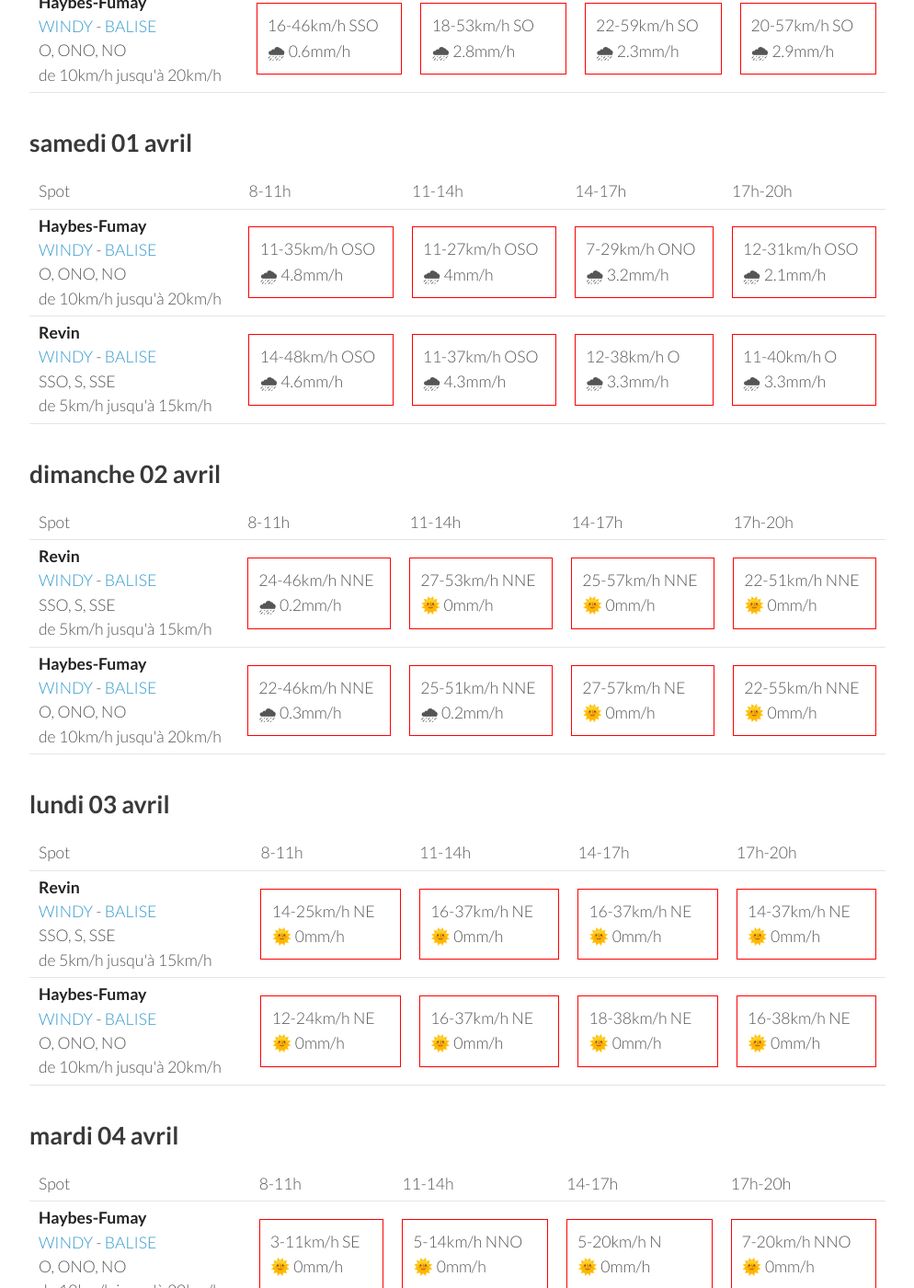
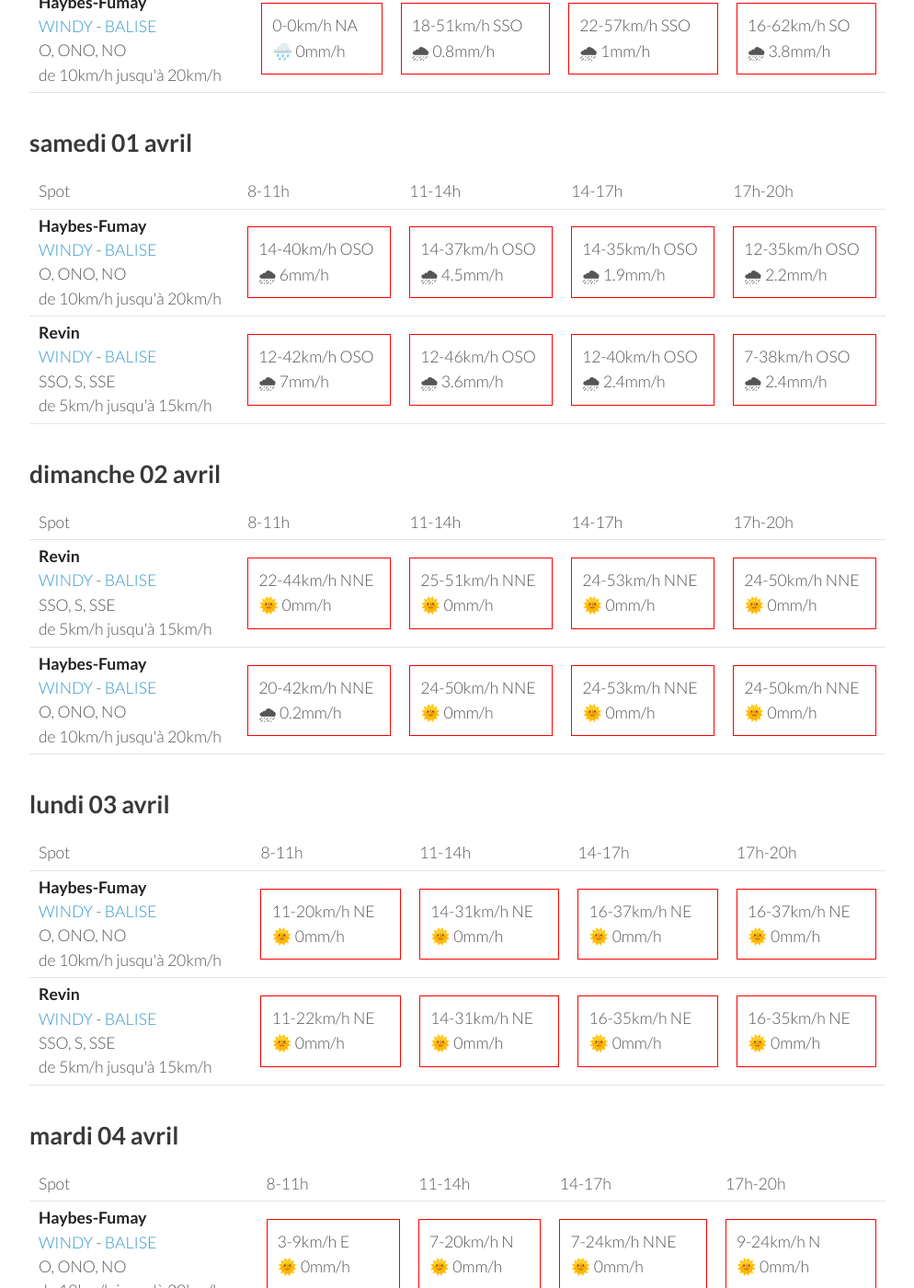
Before and after one commit to parapente-dans-le-nord/parapente-dans-le-nord.github.io, a Jekyll site: the page built from ardennes.markdown, in a window 1280 px wide and 1400 px high, scrolled down 499 px. Shown: the whole window at 92% size, without its empty margins (26-1020 px from the left). Built offline with Jekyll 4.4.1, drawn with Linux system fonts in a browser that asks for light colours; some of the changed text lies outside the part shown.

Commit message:
update index.markdown

```diff
--- a/ardennes.markdown
+++ b/ardennes.markdown
@@ -24,21 +24,19 @@ page mise à jour le vendredi 31 mars 06:10
 <tr>
         <td><strong>Revin</strong><br><a href="https://windy.com/49.948/4.625?49.543,4.625,8">WINDY</a> - <span class=""><a href="http://www.balisemeteo.com/balise.php?idBalise=5019">BALISE</a> </span><br> <span class="vent-favorable">SSO, S, SSE</span><br><span class="force-vent">de 5km/h jusqu'à 15km/h</span> </td>
 
-            <td><div class="not-flyable"><p>12-37km/h SSO</p><p>🌧 0.5mm/h</p></div></td>
-            <td><div class="not-flyable"><p>16-53km/h SSO</p><p>🌧 1.7mm/h</p></div></td>
-            <td><div class="not-flyable"><p>22-59km/h SO</p><p>🌧 2.5mm/h</p></div></td>
-            <td><div class="not-flyable"><p>18-62km/h SO</p><p>🌧 2.9mm/h</p></div></td>
-
+            <td><div class="not-flyable"><p>0-0km/h NA</p><p>🌧️ 0mm/h</p></div></td>
+            <td><div class="not-flyable"><p>16-46km/h SSO</p><p>🌧 1.3mm/h</p></div></td>
+            <td><div class="not-flyable"><p>20-55km/h SSO</p><p>🌧 1.1mm/h</p></div></td>
+            <td><div class="not-flyable"><p>20-66km/h SO</p><p>🌧 4.3mm/h</p></div></td>
 
     </tr>
 <tr>
         <td><strong>Haybes-Fumay</strong><br><a href="https://windy.com/49.998/4.715?49.913,4.738,10">WINDY</a> - <span class=""><a href="http://www.balisemeteo.com/balise.php?idBalise=104">BALISE</a> </span><br> <span class="vent-favorable">O, ONO, NO</span><br><span class="force-vent">de 10km/h jusqu'à 20km/h</span> </td>
 
-            <td><div class="not-flyable"><p>16-46km/h SSO</p><p>🌧 0.6mm/h</p></div></td>
-            <td><div class="not-flyable"><p>18-53km/h SO</p><p>🌧 2.8mm/h</p></div></td>
-            <td><div class="not-flyable"><p>22-59km/h SO</p><p>🌧 2.3mm/h</p></div></td>
-            <td><div class="not-flyable"><p>20-57km/h SO</p><p>🌧 2.9mm/h</p></div></td>
-
+            <td><div class="not-flyable"><p>0-0km/h NA</p><p>🌧️ 0mm/h</p></div></td>
+            <td><div class="not-flyable"><p>18-51km/h SSO</p><p>🌧 0.8mm/h</p></div></td>
+            <td><div class="not-flyable"><p>22-57km/h SSO</p><p>🌧 1mm/h</p></div></td>
+            <td><div class="not-flyable"><p>16-62km/h SO</p><p>🌧 3.8mm/h</p></div></td>
 
     </tr>
 
@@ -60,20 +58,20 @@ page mise à jour le vendredi 31 mars 06:10
 <tr>
         <td><strong>Haybes-Fumay</strong><br><a href="https://windy.com/49.998/4.715?49.913,4.738,10">WINDY</a> - <span class=""><a href="http://www.balisemeteo.com/balise.php?idBalise=104">BALISE</a> </span><br> <span class="vent-favorable">O, ONO, NO</span><br><span class="force-vent">de 10km/h jusqu'à 20km/h</span> </td>
 
-            <td><div class="not-flyable"><p>11-35km/h OSO</p><p>🌧 4.8mm/h</p></div></td>
-            <td><div class="not-flyable"><p>11-27km/h OSO</p><p>🌧 4mm/h</p></div></td>
-            <td><div class="not-flyable"><p>7-29km/h ONO</p><p>🌧 3.2mm/h</p></div></td>
-            <td><div class="not-flyable"><p>12-31km/h OSO</p><p>🌧 2.1mm/h</p></div></td>
+            <td><div class="not-flyable"><p>14-40km/h OSO</p><p>🌧 6mm/h</p></div></td>
+            <td><div class="not-flyable"><p>14-37km/h OSO</p><p>🌧 4.5mm/h</p></div></td>
+            <td><div class="not-flyable"><p>14-35km/h OSO</p><p>🌧 1.9mm/h</p></div></td>
+            <td><div class="not-flyable"><p>12-35km/h OSO</p><p>🌧 2.2mm/h</p></div></td>
 
 
     </tr>
 <tr>
         <td><strong>Revin</strong><br><a href="https://windy.com/49.948/4.625?49.543,4.625,8">WINDY</a> - <span class=""><a href="http://www.balisemeteo.com/balise.php?idBalise=5019">BALISE</a> </span><br> <span class="vent-favorable">SSO, S, SSE</span><br><span class="force-vent">de 5km/h jusqu'à 15km/h</span> </td>
 
-            <td><div class="not-flyable"><p>14-48km/h OSO</p><p>🌧 4.6mm/h</p></div></td>
-            <td><div class="not-flyable"><p>11-37km/h OSO</p><p>🌧 4.3mm/h</p></div></td>
-            <td><div class="not-flyable"><p>12-38km/h O</p><p>🌧 3.3mm/h</p></div></td>
-            <td><div class="not-flyable"><p>11-40km/h O</p><p>🌧 3.3mm/h</p></div></td>
+            <td><div class="not-flyable"><p>12-42km/h OSO</p><p>🌧 7mm/h</p></div></td>
+            <td><div class="not-flyable"><p>12-46km/h OSO</p><p>🌧 3.6mm/h</p></div></td>
+            <td><div class="not-flyable"><p>12-40km/h OSO</p><p>🌧 2.4mm/h</p></div></td>
+            <td><div class="not-flyable"><p>7-38km/h OSO</p><p>🌧 2.4mm/h</p></div></td>
 
 
     </tr>
@@ -96,20 +94,20 @@ page mise à jour le vendredi 31 mars 06:10
 <tr>
         <td><strong>Revin</strong><br><a href="https://windy.com/49.948/4.625?49.543,4.625,8">WINDY</a> - <span class=""><a href="http://www.balisemeteo.com/balise.php?idBalise=5019">BALISE</a> </span><br> <span class="vent-favorable">SSO, S, SSE</span><br><span class="force-vent">de 5km/h jusqu'à 15km/h</span> </td>
 
-            <td><div class="not-flyable"><p>24-46km/h NNE</p><p>🌧 0.2mm/h</p></div></td>
-            <td><div class="not-flyable"><p>27-53km/h NNE</p><p>🌞 0mm/h</p></div></td>
-            <td><div class="not-flyable"><p>25-57km/h NNE</p><p>🌞 0mm/h</p></div></td>
-            <td><div class="not-flyable"><p>22-51km/h NNE</p><p>🌞 0mm/h</p></div></td>
+            <td><div class="not-flyable"><p>22-44km/h NNE</p><p>🌞 0mm/h</p></div></td>
+            <td><div class="not-flyable"><p>25-51km/h NNE</p><p>🌞 0mm/h</p></div></td>
+            <td><div class="not-flyable"><p>24-53km/h NNE</p><p>🌞 0mm/h</p></div></td>
+            <td><div class="not-flyable"><p>24-50km/h NNE</p><p>🌞 0mm/h</p></div></td>
 
 
     </tr>
 <tr>
         <td><strong>Haybes-Fumay</strong><br><a href="https://windy.com/49.998/4.715?49.913,4.738,10">WINDY</a> - <span class=""><a href="http://www.balisemeteo.com/balise.php?idBalise=104">BALISE</a> </span><br> <span class="vent-favorable">O, ONO, NO</span><br><span class="force-vent">de 10km/h jusqu'à 20km/h</span> </td>
 
-            <td><div class="not-flyable"><p>22-46km/h NNE</p><p>🌧 0.3mm/h</p></div></td>
-            <td><div class="not-flyable"><p>25-51km/h NNE</p><p>🌧 0.2mm/h</p></div></td>
-            <td><div class="not-flyable"><p>27-57km/h NE</p><p>🌞 0mm/h</p></div></td>
-            <td><div class="not-flyable"><p>22-55km/h NNE</p><p>🌞 0mm/h</p></div></td>
+            <td><div class="not-flyable"><p>20-42km/h NNE</p><p>🌧 0.2mm/h</p></div></td>
+            <td><div class="not-flyable"><p>24-50km/h NNE</p><p>🌞 0mm/h</p></div></td>
+            <td><div class="not-flyable"><p>24-53km/h NNE</p><p>🌞 0mm/h</p></div></td>
+            <td><div class="not-flyable"><p>24-50km/h NNE</p><p>🌞 0mm/h</p></div></td>
 
 
     </tr>
@@ -130,22 +128,22 @@ page mise à jour le vendredi 31 mars 06:10
       <td>17h-20h</td>
     </tr>
 <tr>
-        <td><strong>Revin</strong><br><a href="https://windy.com/49.948/4.625?49.543,4.625,8">WINDY</a> - <span class=""><a href="http://www.balisemeteo.com/balise.php?idBalise=5019">BALISE</a> </span><br> <span class="vent-favorable">SSO, S, SSE</span><br><span class="force-vent">de 5km/h jusqu'à 15km/h</span> </td>
+        <td><strong>Haybes-Fumay</strong><br><a href="https://windy.com/49.998/4.715?49.913,4.738,10">WINDY</a> - <span class=""><a href="http://www.balisemeteo.com/balise.php?idBalise=104">BALISE</a> </span><br> <span class="vent-favorable">O, ONO, NO</span><br><span class="force-vent">de 10km/h jusqu'à 20km/h</span> </td>
 
-            <td><div class="not-flyable"><p>14-25km/h NE</p><p>🌞 0mm/h</p></div></td>
+            <td><div class="not-flyable"><p>11-20km/h NE</p><p>🌞 0mm/h</p></div></td>
+            <td><div class="not-flyable"><p>14-31km/h NE</p><p>🌞 0mm/h</p></div></td>
             <td><div class="not-flyable"><p>16-37km/h NE</p><p>🌞 0mm/h</p></div></td>
             <td><div class="not-flyable"><p>16-37km/h NE</p><p>🌞 0mm/h</p></div></td>
-            <td><div class="not-flyable"><p>14-37km/h NE</p><p>🌞 0mm/h</p></div></td>
 
 
     </tr>
 <tr>
-        <td><strong>Haybes-Fumay</strong><br><a href="https://windy.com/49.998/4.715?49.913,4.738,10">WINDY</a> - <span class=""><a href="http://www.balisemeteo.com/balise.php?idBalise=104">BALISE</a> </span><br> <span class="vent-favorable">O, ONO, NO</span><br><span class="force-vent">de 10km/h jusqu'à 20km/h</span> </td>
+        <td><strong>Revin</strong><br><a href="https://windy.com/49.948/4.625?49.543,4.625,8">WINDY</a> - <span class=""><a href="http://www.balisemeteo.com/balise.php?idBalise=5019">BALISE</a> </span><br> <span class="vent-favorable">SSO, S, SSE</span><br><span class="force-vent">de 5km/h jusqu'à 15km/h</span> </td>
 
-            <td><div class="not-flyable"><p>12-24km/h NE</p><p>🌞 0mm/h</p></div></td>
-            <td><div class="not-flyable"><p>16-37km/h NE</p><p>🌞 0mm/h</p></div></td>
-            <td><div class="not-flyable"><p>18-38km/h NE</p><p>🌞 0mm/h</p></div></td>
-            <td><div class="not-flyable"><p>16-38km/h NE</p><p>🌞 0mm/h</p></div></td>
+            <td><div class="not-flyable"><p>11-22km/h NE</p><p>🌞 0mm/h</p></div></td>
+            <td><div class="not-flyable"><p>14-31km/h NE</p><p>🌞 0mm/h</p></div></td>
+            <td><div class="not-flyable"><p>16-35km/h NE</p><p>🌞 0mm/h</p></div></td>
+            <td><div class="not-flyable"><p>16-35km/h NE</p><p>🌞 0mm/h</p></div></td>
 
 
     </tr>
@@ -168,20 +166,20 @@ page mise à jour le vendredi 31 mars 06:10
 <tr>
         <td><strong>Haybes-Fumay</strong><br><a href="https://windy.com/49.998/4.715?49.913,4.738,10">WINDY</a> - <span class=""><a href="http://www.balisemeteo.com/balise.php?idBalise=104">BALISE</a> </span><br> <span class="vent-favorable">O, ONO, NO</span><br><span class="force-vent">de 10km/h jusqu'à 20km/h</span> </td>
 
-            <td><div class="not-flyable"><p>3-11km/h SE</p><p>🌞 0mm/h</p></div></td>
-            <td><div class="not-flyable"><p>5-14km/h NNO</p><p>🌞 0mm/h</p></div></td>
-            <td><div class="not-flyable"><p>5-20km/h N</p><p>🌞 0mm/h</p></div></td>
-            <td><div class="not-flyable"><p>7-20km/h NNO</p><p>🌞 0mm/h</p></div></td>
+            <td><div class="not-flyable"><p>3-9km/h E</p><p>🌞 0mm/h</p></div></td>
+            <td><div class="not-flyable"><p>7-20km/h N</p><p>🌞 0mm/h</p></div></td>
+            <td><div class="not-flyable"><p>7-24km/h NNE</p><p>🌞 0mm/h</p></div></td>
+            <td><div class="not-flyable"><p>9-24km/h N</p><p>🌞 0mm/h</p></div></td>
 
 
     </tr>
 <tr>
         <td><strong>Revin</strong><br><a href="https://windy.com/49.948/4.625?49.543,4.625,8">WINDY</a> - <span class=""><a href="http://www.balisemeteo.com/balise.php?idBalise=5019">BALISE</a> </span><br> <span class="vent-favorable">SSO, S, SSE</span><br><span class="force-vent">de 5km/h jusqu'à 15km/h</span> </td>
 
-            <td><div class="not-flyable"><p>3-9km/h SE</p><p>🌞 0mm/h</p></div></td>
-            <td><div class="not-flyable"><p>3-14km/h NO</p><p>🌞 0mm/h</p></div></td>
-            <td><div class="not-flyable"><p>5-20km/h NNO</p><p>🌞 0mm/h</p></div></td>
-            <td><div class="not-flyable"><p>7-20km/h NNO</p><p>🌞 0mm/h</p></div></td>
+            <td><div class="not-flyable"><p>3-9km/h ENE</p><p>🌞 0mm/h</p></div></td>
+            <td><div class="not-flyable"><p>7-20km/h N</p><p>🌞 0mm/h</p></div></td>
+            <td><div class="not-flyable"><p>7-22km/h NNE</p><p>🌞 0mm/h</p></div></td>
+            <td><div class="not-flyable"><p>9-24km/h NNO</p><p>🌞 0mm/h</p></div></td>
 
 
     </tr>
@@ -189,3 +187,39 @@ page mise à jour le vendredi 31 mars 06:10
 </tbody>
 </table>
 {:/}
+## mercredi 05 avril
+
+{::nomarkdown}
+<table>
+  <tbody>
+    <tr>
+      <td>Spot</td>
+      <td>8-11h</td>
+      <td>11-14h</td>
+      <td>14-17h</td>
+      <td>17h-20h</td>
+    </tr>
+<tr>
+        <td><strong>Revin</strong><br><a href="https://windy.com/49.948/4.625?49.543,4.625,8">WINDY</a> - <span class=""><a href="http://www.balisemeteo.com/balise.php?idBalise=5019">BALISE</a> </span><br> <span class="vent-favorable">SSO, S, SSE</span><br><span class="force-vent">de 5km/h jusqu'à 15km/h</span> </td>
+
+            <td><div class="flyable"><p>7-12km/h S</p><p>🌞 0mm/h</p></div></td>
+            <td><div class="not-flyable"><p>7-18km/h SSO</p><p>🌞 0mm/h</p></div></td>
+            <td><div class="not-flyable"><p>7-20km/h SO</p><p>🌞 0mm/h</p></div></td>
+            <td><div class="not-flyable"><p>9-22km/h O</p><p>🌞 0mm/h</p></div></td>
+
+
+    </tr>
+<tr>
+        <td><strong>Haybes-Fumay</strong><br><a href="https://windy.com/49.998/4.715?49.913,4.738,10">WINDY</a> - <span class=""><a href="http://www.balisemeteo.com/balise.php?idBalise=104">BALISE</a> </span><br> <span class="vent-favorable">O, ONO, NO</span><br><span class="force-vent">de 10km/h jusqu'à 20km/h</span> </td>
+
+            <td><div class="not-flyable"><p>9-16km/h SSO</p><p>🌞 0mm/h</p></div></td>
+            <td><div class="not-flyable"><p>7-20km/h SSO</p><p>🌞 0mm/h</p></div></td>
+            <td><div class="not-flyable"><p>7-22km/h SO</p><p>🌞 0mm/h</p></div></td>
+            <td><div class="not-flyable"><p>11-24km/h O</p><p>🌞 0mm/h</p></div></td>
+
+
+    </tr>
+
+</tbody>
+</table>
+{:/}
```
Also changed, not shown: other parts of ardennes.markdown (+1 -1 lines).
